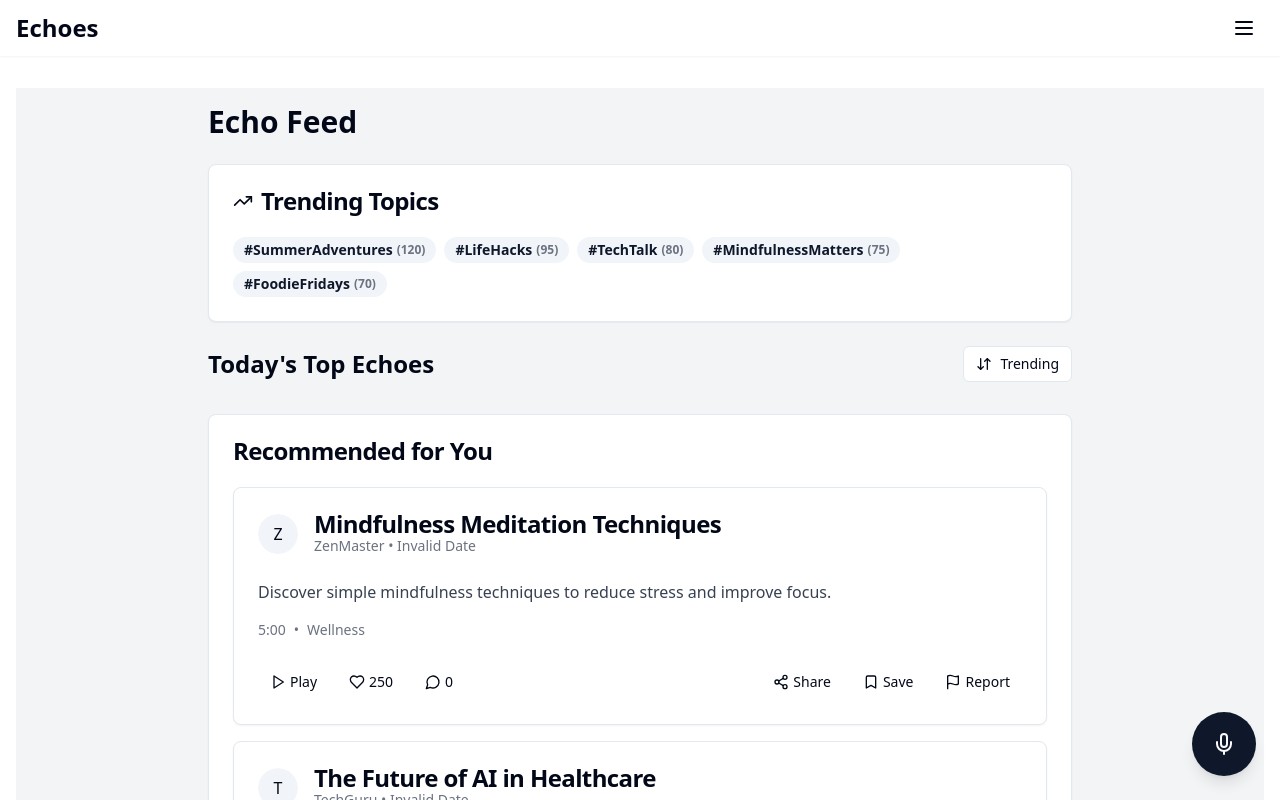
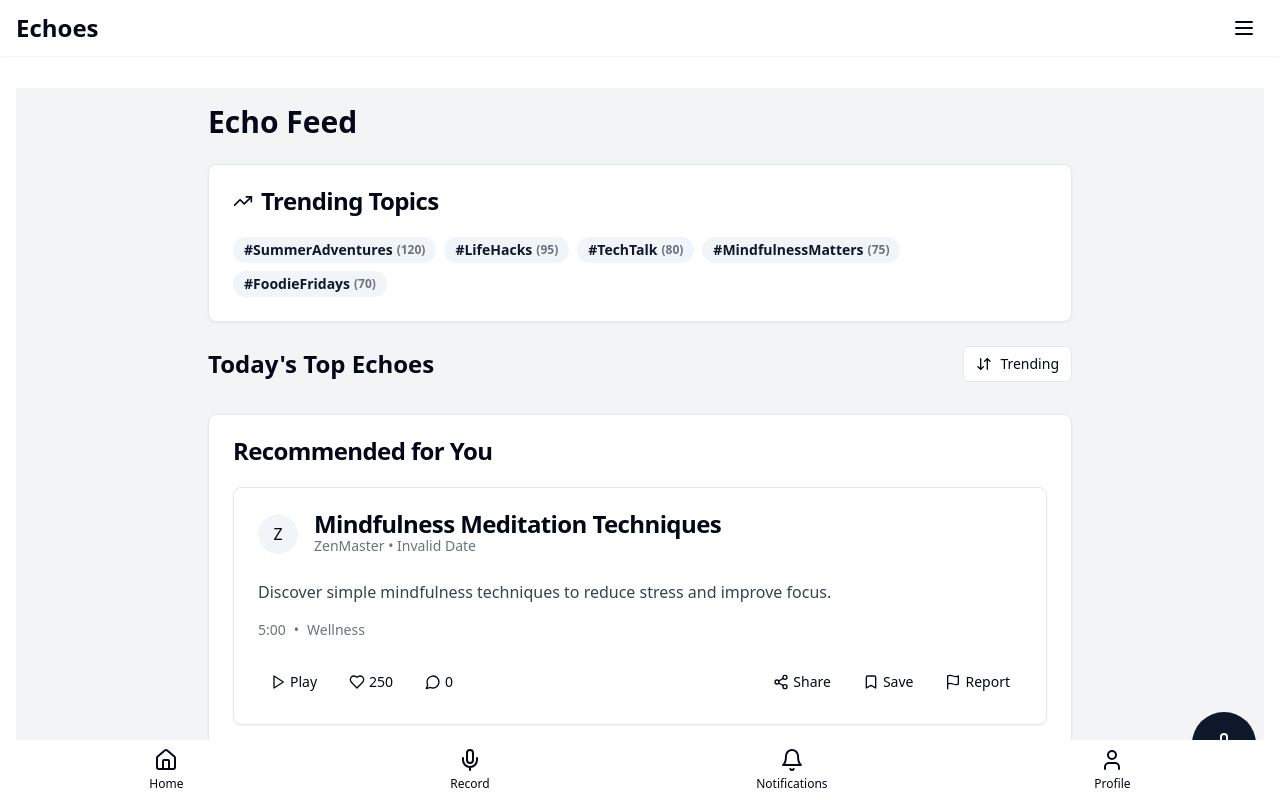
Before and after one commit to dhyabi2/echo-narratives, a React (Vite) app: page / in a window 1280 px wide. Shown: the top 800 px of the page. Built offline with nearby package versions, Linux system fonts and the light colour scheme.

Commit message:
Fix: Make bottom navigation fixed
Updated the layout to ensure the bottom navigation is fixed, enhancing user accessibility and experience while navigating through the application.
[skip gpt_engineer]

```diff
--- a/src/components/Layout.jsx
+++ b/src/components/Layout.jsx
@@ -44,11 +44,11 @@ const Layout = ({ children }) => {
         </div>
       </header>
 
-      <main className="flex-grow container mx-auto px-4 py-8">
+      <main className="flex-grow container mx-auto px-4 py-8 mb-16">
         {children}
       </main>
 
-      <footer className="bg-white shadow-sm">
+      <footer className="fixed bottom-0 left-0 right-0 bg-white shadow-sm">
         <nav className="container mx-auto px-4 py-2">
           <ul className="flex justify-around">
             {navItems.map((item) => (
```
